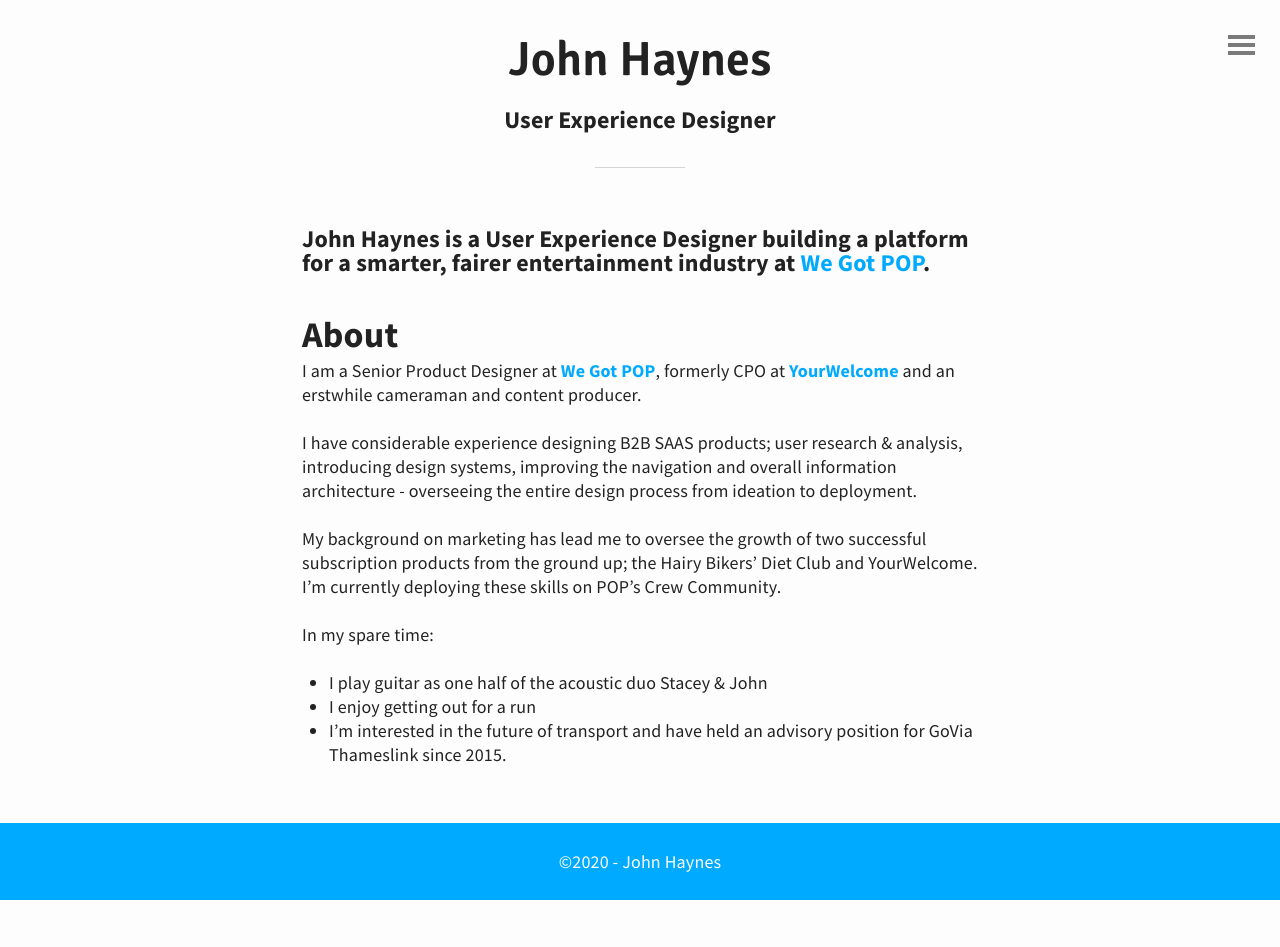
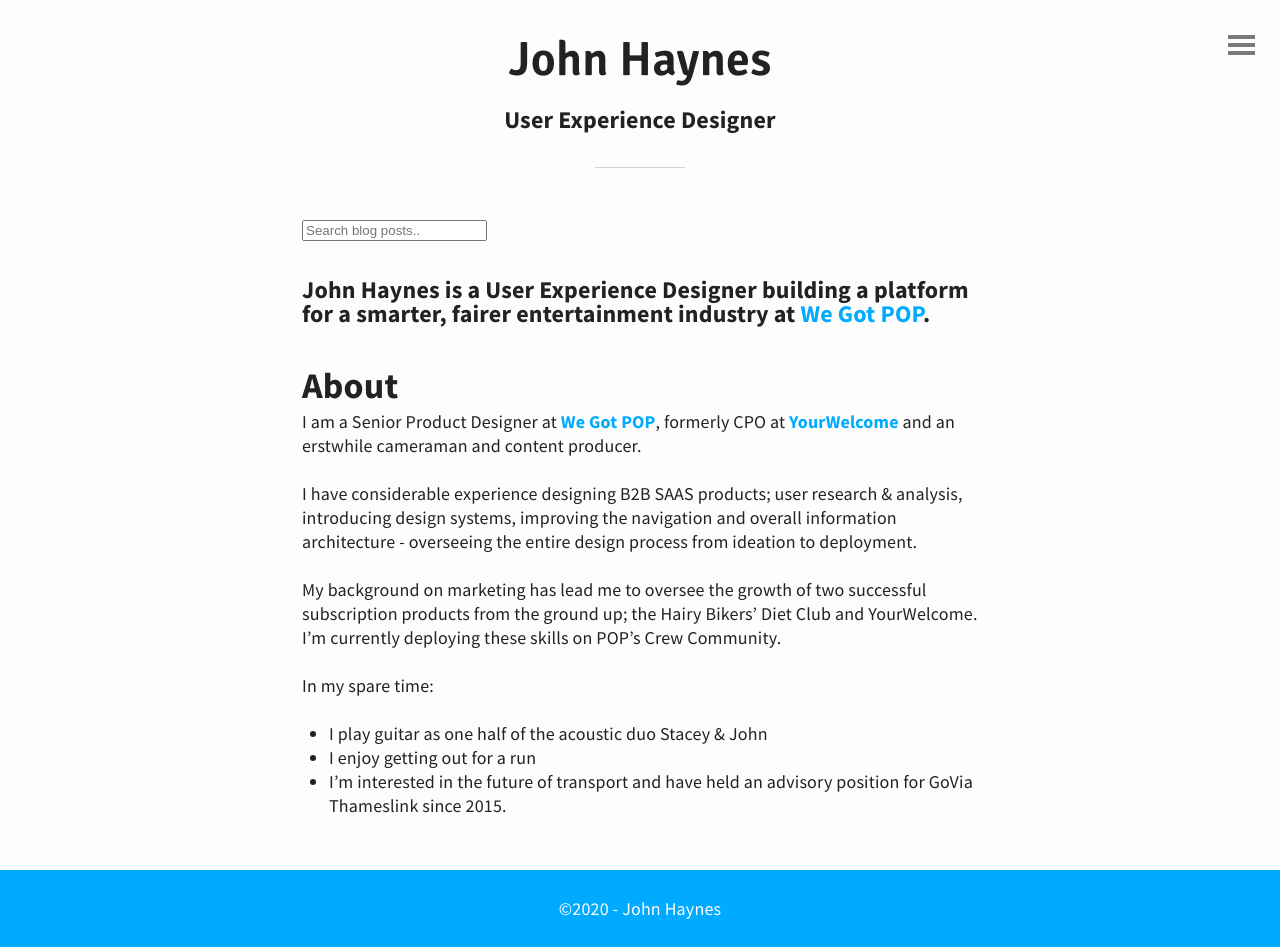
Before and after one commit to johnhayn-es/johnhayn-es, a Jekyll site: the page built from about.md, in a window 1280 px wide. Built offline with Jekyll 4.4.1, drawn with Linux system fonts in a browser that asks for light colours; before the commit the page ends 900 px from its top, so only the background shows below that.

Commit message:
Search field placement

```diff
--- a/_layouts/default.html
+++ b/_layouts/default.html
@@ -25,6 +25,11 @@
 	  <div id="container">
 
 		<main>
+      <!-- Search -->
+      <div>
+        <input type="text" id="search-input" placeholder="Search blog posts..">
+        <ul id="results-container"></ul>
+      </div>
 
 			{{ content }}
 
--- a/index.html
+++ b/index.html
@@ -1,11 +1,6 @@
 ---
 layout: default
 ---
-<!-- Search -->
-<div>
-	<input type="text" id="search-input" placeholder="Search blog posts..">
-	<ul id="results-container"></ul>
-</div>
 
 <!-- Posts -->
 <ul id="posts">
```
